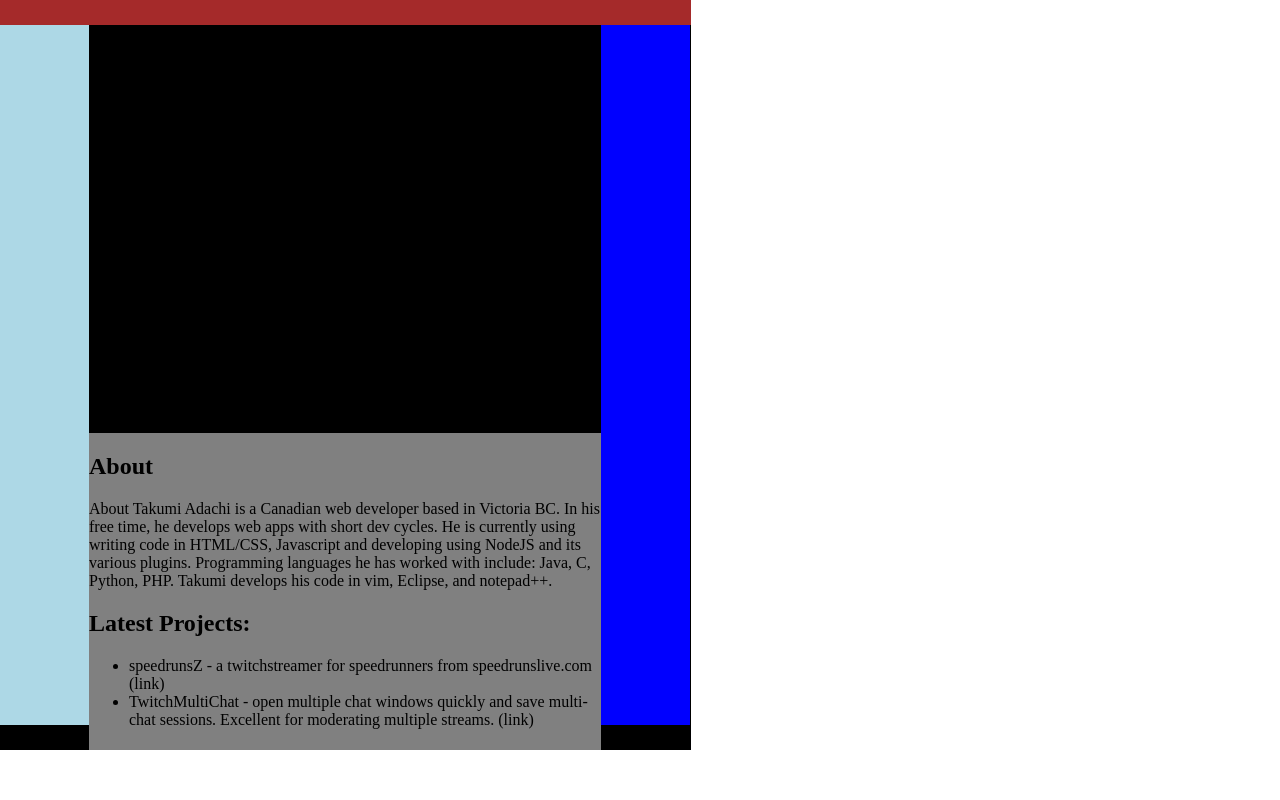
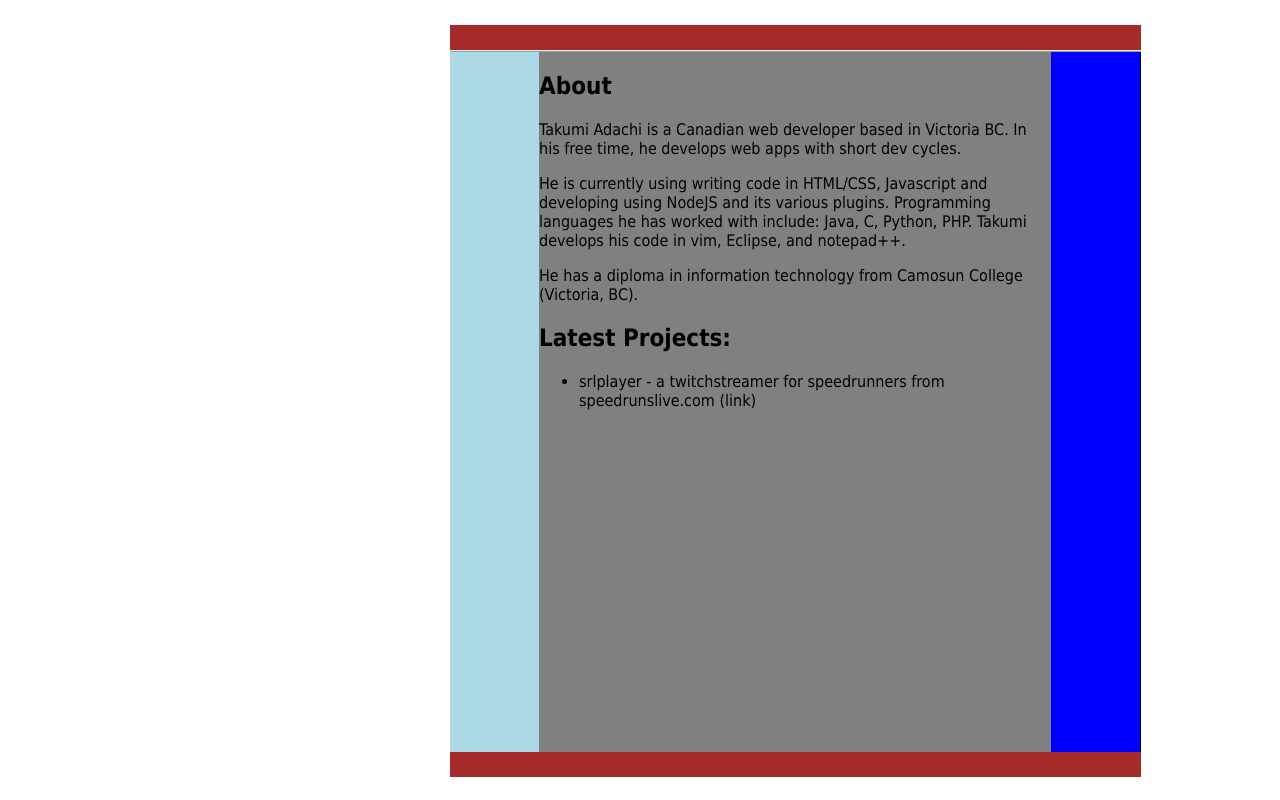
Before and after one commit to tadachi/homepage, a plain HTML site: page view/index.html in a window 1280 px wide. Drawn offline with Linux system fonts and the light colour scheme.

Commit message:
Removed uneeded css and html.

```diff
--- a/view/index.html
+++ b/view/index.html
@@ -52,6 +52,7 @@
 
 		$('#left').css('width', res.leftW);
 		$('#left').css('height', res.leftH);
+		$('#left li').css('width', res.leftW-10);
 
 		$('#right').css('width', res.rightW);
 		$('#right').css('height', res.rightH);
@@ -80,22 +81,9 @@
 					+ $('#footer').width() + ' x ' + $('#footer').height() + ' )');
 	}
 
-	function disableVerticalScrolling() {
-		$('html, body').css({
-			'overflow': 'hidden',
-			'height': '100%'
-		})
-	}
-
-	function disableHorizontalScrolling() {
-		$("jqueryselector").css("overflow-x","hidden"); //hide horizontal scrollbar
-	}
-
 	$( document ).ready(function() {
-		disableVerticalScrolling();
-		disableHorizontalScrolling();
 		applyResolutions();
-		showDebugResolutions();
+		//showDebugResolutions();
 	});
 
 </script>
@@ -148,21 +136,17 @@
 			<div id='center' class='panel'>
 <!-- 				<div id='centerInfoDebug'></div> -->
 				<h2>About</h2>
-				<p>
-				About
-				Takumi Adachi is a Canadian web developer based in Victoria BC. In his free time, he develops web apps with short dev cycles.
+				<p>Takumi Adachi is a Canadian web developer based in Victoria BC. In his free time, he develops web apps with short dev cycles.</p>
 				He is currently using writing code in HTML/CSS, Javascript and developing using NodeJS and its various plugins. Programming languages he has worked with
 				include: Java, C, Python, PHP. Takumi develops his code in vim, Eclipse, and notepad++.
+				<p>He has a diploma in information technology from Camosun College (Victoria, BC).</p>
 				</p>
 				<h2>
 				Latest Projects:
 				</h2>
 				<ul>
 					<li>
-						speedrunsZ	 	- a twitchstreamer for speedrunners from speedrunslive.com (link)
-					</li>
-					<li>
-						TwitchMultiChat - open multiple chat windows quickly and save multi-chat sessions. Excellent for moderating multiple streams. (link)
+						srlplayer	 	- a twitchstreamer for speedrunners from speedrunslive.com (link)
 					</li>
 				</ul>
 
--- a/view/main.css
+++ b/view/main.css
@@ -7,22 +7,22 @@ overflow-y:hidden;
 
 body {
 font-size: 0;
-margin: 0;
-overflow:hidden;
+margin: 25px 0px 0px 450px;
+/* overflow:hidden;
 overflow-x:hidden;
-overflow-y:hidden;
+overflow-y:hidden;  */
 }
 
 #container
 {
 position:relative;
 background-color:black;
-width:400px;
-height:400px;
+width:1000px;
+height:1000px;
 
-overflow:hidden;
+/* overflow:hidden;
 overflow-x:hidden;
-overflow-y:hidden;
+overflow-y:hidden; */
 
 display:inline-block;
 }
@@ -30,10 +30,12 @@ display:inline-block;
 #header
 {
 font-size: medium;
+position:relative;
 width:100%;
 height:26px;
 background-color:brown;
-
+border-bottom-width: 2px;
+border-bottom-style: ridge;
 }
 
 #left
@@ -46,9 +48,9 @@ background-color:lightblue;
 color:white;
 font-family:Tahoma, Geneva, sans-serif;
 
+/* overflow:hidden;
 overflow:hidden;
-overflow:scroll;
-overflow-x:hidden;
+overflow-x:hidden; */
 
 display: inherit;
 }
@@ -60,6 +62,8 @@ position:relative;
 width:100px;
 height:100px;
 background-color:grey;
+font-family:Tahoma, Geneva, sans-serif;
+overflow:hidden;
 
 display: inherit;
 }
@@ -72,40 +76,18 @@ width:100px;
 height:100px;
 background-color:blue;
 
-overflow:hidden;
+/* overflow:hidden;
 overflow-x:hidden;
-overflow-y:hidden;
+overflow-y:hidden; */
 
 display: inherit;
 }
 
-#left ul {
-width:inherit;
-height:inherit;
-padding:0;
-margin:0;
-line-height:95%;
-list-style-type: none;
+#footer
+{
+font-size: medium;
+position:relative;
+width:100%;
+height:26px;
+background-color:brown;
 }
-
-#left li {
-width:inherit;
-height:inherit;
-margin:0px 0px 0px 0px;
-padding:0px 0px 0px 0px;
-/* text-overflow:ellipsis; */
-white-space: wrap;
-font-size: 65%;
-
-overflow:hidden;
-}
-
-#left li.even {
-color:white;
-background-color:black;
-}
-
-#left li.odd {
-color:black;
-background-color:white;
-}
```
